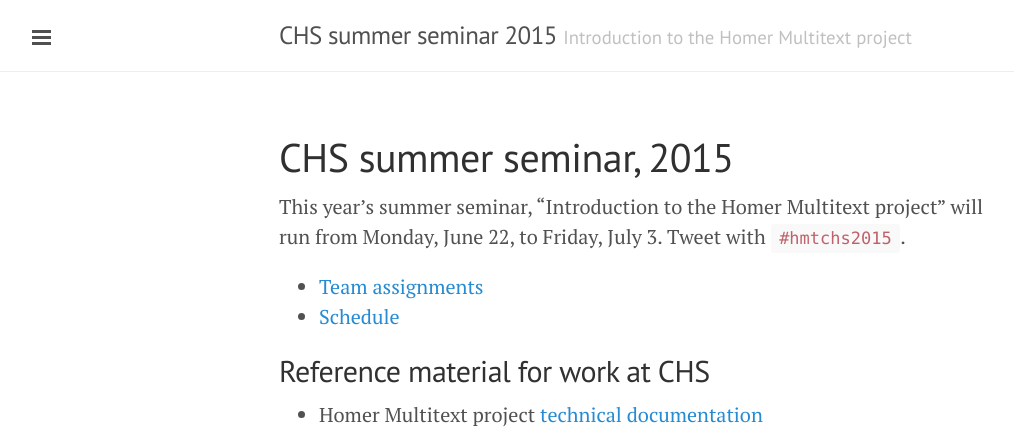
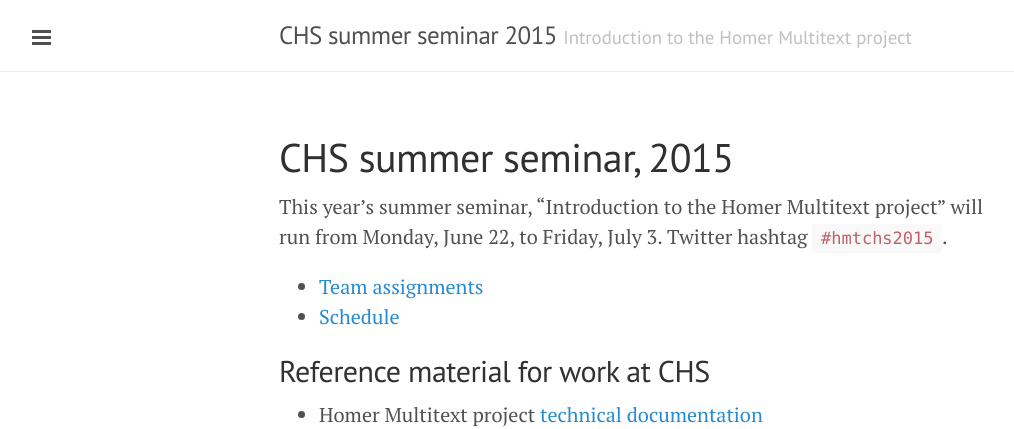
Before and after one commit to homermultitext/summerseminar2015, a Jekyll site: the page built from index.md, in a window 1280 px wide. Shown: the top 429 px of the page, without its empty margins (1-1015 px from the left). Built offline with Jekyll 4.4.1, drawn with Linux system fonts in a browser that asks for light colours.

Commit message:
Add twitter hashtag

```diff
--- a/index.md
+++ b/index.md
@@ -5,7 +5,7 @@
 
 
 
-This year's summer seminar, "Introduction to the Homer Multitext project" will run from Monday, June 22, to Friday, July 3.  Tweet with `#hmtchs2015`.
+This year's summer seminar, "Introduction to the Homer Multitext project" will run from Monday, June 22, to Friday, July 3.  Twitter hashtag `#hmtchs2015`.
 
 - [Team assignments](offices)
 - [Schedule](schedule)
```
